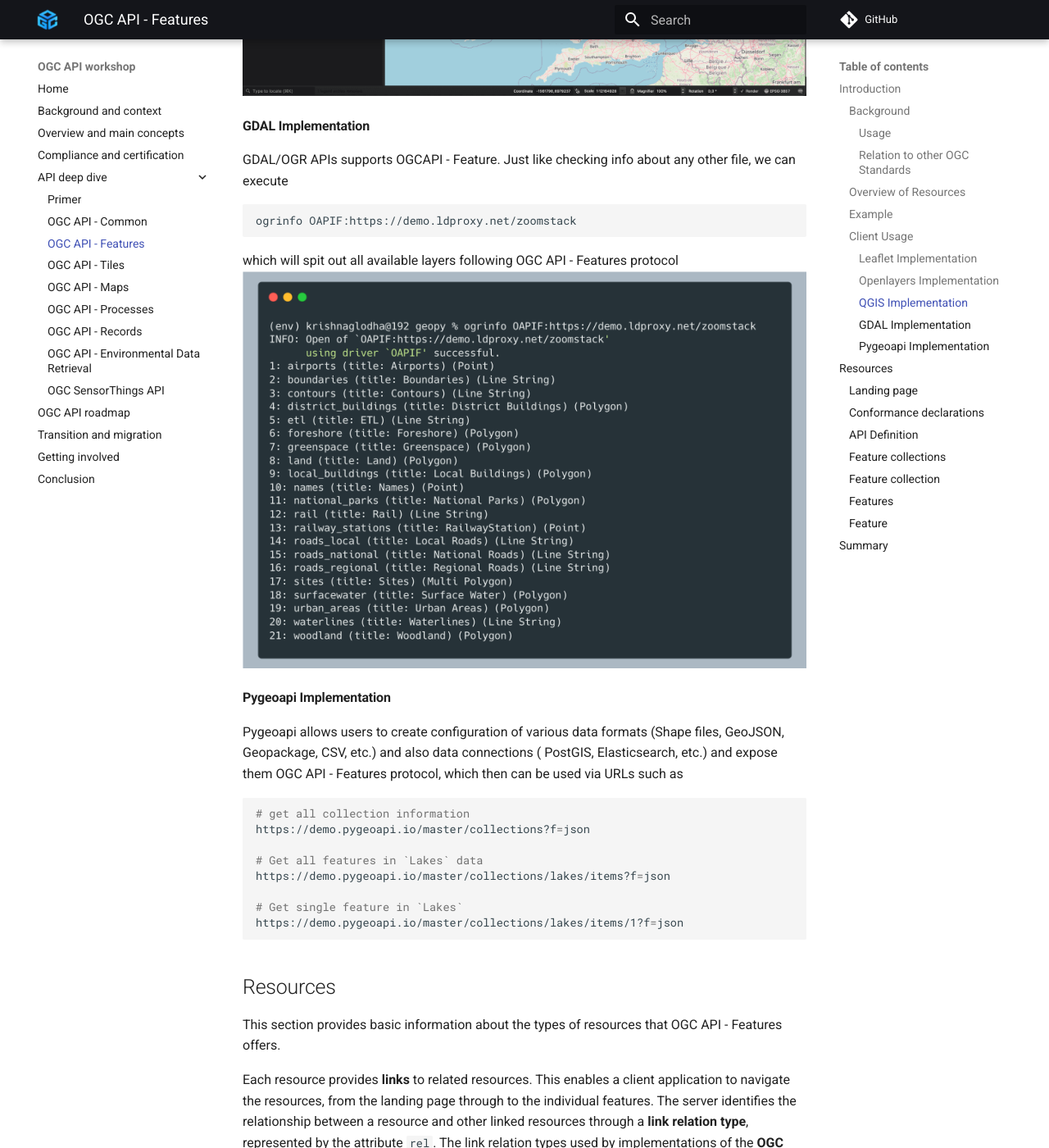
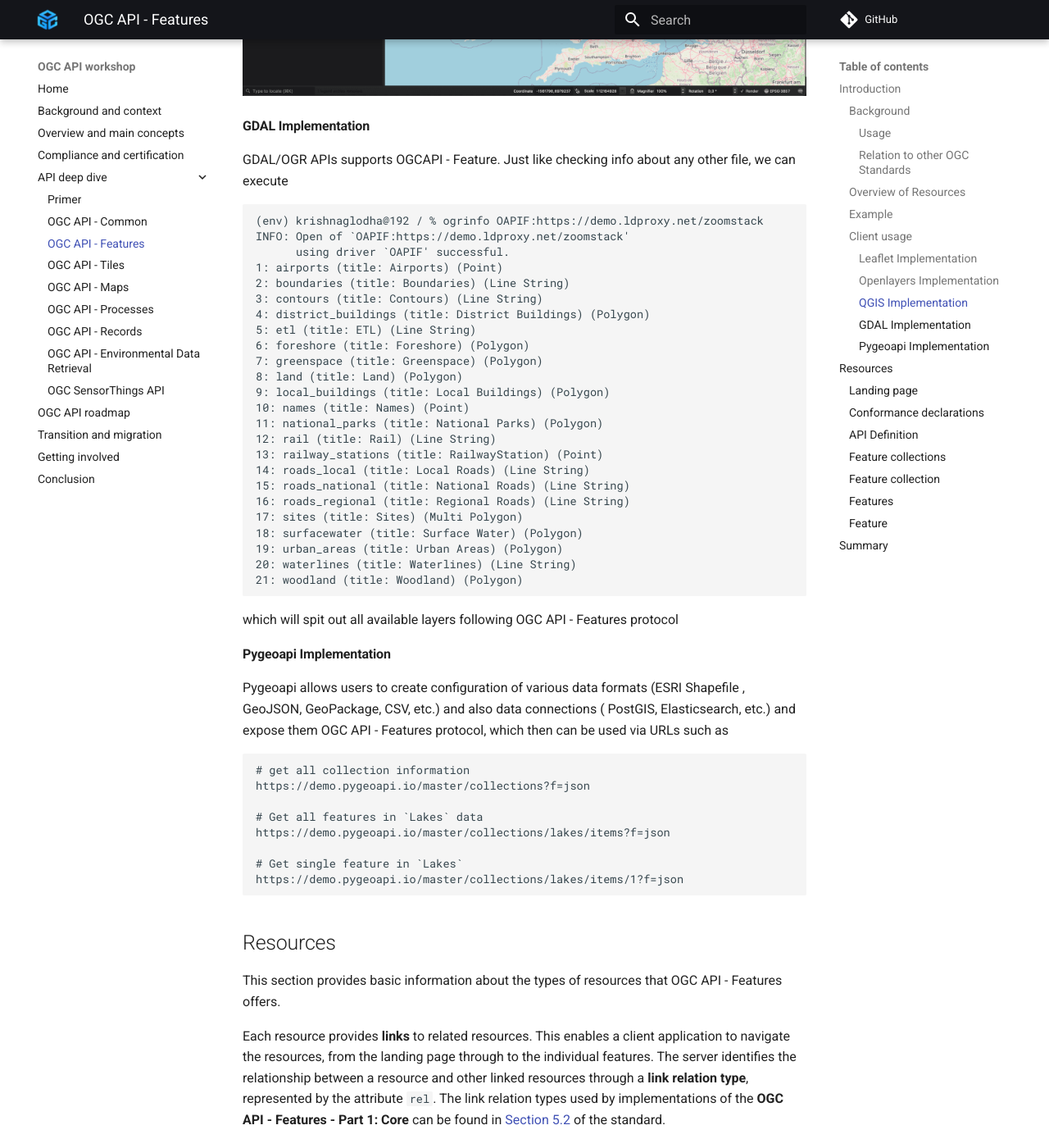
Before and after one commit to opengeospatial/ogcapi-workshop, an MkDocs documentation site: the page built from workshop/content/docs/api-deep-dive/features.md, in a window 1280 px wide and 1400 px high, scrolled down 6582 px. Shown: the whole window at 82% size. Built offline with MkDocs 1.6.1 and Material for MkDocs 9.7.7, drawn with Linux system fonts in a browser that asks for light colours; comment, search, counter and statistics services are not loaded; some of the changed text lies outside the part shown.

Commit message:
updated as per comments

````diff
--- a/workshop/content/docs/api-deep-dive/features.md
+++ b/workshop/content/docs/api-deep-dive/features.md
@@ -174,17 +174,17 @@
 A client application can then retrieve the GeoJSON document and display
 or process it.
 
-### Client Usage
+### Client usage
 
 Various clients/softwares supports OGC API- Features, You can checkout latest list [here](https://github.com/opengeospatial/ogcapi-features/blob/master/implementations/clients/README.md)
 
-In this workshop we'll check a client example ( leaflet and Openlayers ), Software example (QGIS), Native API example (GDAL) and also server example ( PygeoAPI )
+In this workshop we'll check a client example ( Leaflet and OpenLayers ), Software example (QGIS), Native API example (GDAL) and also server example ( pygeoapi )
 
 #### Leaflet Implementation
 
-Leaflet supports reading and implementing GeoJSON by default, thus just like any other  file or API which spits out data as GeoJSON, OGC API - Features can also be expose data as GeoJSON, by passing `f=json` in the string and then it can be utilized in Front end my adding following code block
+Leaflet supports reading and implementing GeoJSON by default, thus just like any other  file or API which spits out data as GeoJSON, OGC API - Features can also be expose data as GeoJSON, by passing `f=json` in the string and then it can be utilized in Front end my adding following code block via the front end by adding the following code:
 
-```JavaScript
+```javascript
 fetch('https://demo.ldproxy.net/zoomstack/collections/airports/items?limit=100', {
     headers: {
       'Accept': 'application/geo+json'
@@ -197,7 +197,7 @@
 
 Leaflet also has an [external plugin](https://gitlab.com/IvanSanchez/leaflet.featuregroup.ogcapi) which allows OGCAPI-Features to be used right out of the box
 
-```JavaScript
+```javascript
 // Import following in <head> tag
 //   <script src='https://unpkg.com/leaflet-featuregroup-ogcapi@0.1.0/Leaflet.FeatureGroup.OGCAPI.js'></script>
 
@@ -213,7 +213,7 @@
 
 Just like Leaflet.js, [Openlayers](https://openlayers.org/) also understands the GeoJSON format by default. Thus OGC API- Features can by used in it right out of the bat
 
-```JavaScript
+```javascript
 fetch('https://demo.ldproxy.net/zoomstack/collections/airports/items?limit=100', {
     headers: {
       'Accept': 'application/geo+json'
@@ -248,17 +248,40 @@
 
 GDAL/OGR APIs supports OGCAPI - Feature. Just like checking info about any other file, we can execute
 
-```bash
-ogrinfo OAPIF:https://demo.ldproxy.net/zoomstack
+```curl
+(env) krishnaglodha@192 / % ogrinfo OAPIF:https://demo.ldproxy.net/zoomstack
+INFO: Open of `OAPIF:https://demo.ldproxy.net/zoomstack'
+      using driver `OAPIF' successful.
+1: airports (title: Airports) (Point)
+2: boundaries (title: Boundaries) (Line String)
+3: contours (title: Contours) (Line String)
+4: district_buildings (title: District Buildings) (Polygon)
+5: etl (title: ETL) (Line String)
+6: foreshore (title: Foreshore) (Polygon)
+7: greenspace (title: Greenspace) (Polygon)
+8: land (title: Land) (Polygon)
+9: local_buildings (title: Local Buildings) (Polygon)
+10: names (title: Names) (Point)
+11: national_parks (title: National Parks) (Polygon)
+12: rail (title: Rail) (Line String)
+13: railway_stations (title: RailwayStation) (Point)
+14: roads_local (title: Local Roads) (Line String)
+15: roads_national (title: National Roads) (Line String)
+16: roads_regional (title: Regional Roads) (Line String)
+17: sites (title: Sites) (Multi Polygon)
+18: surfacewater (title: Surface Water) (Polygon)
+19: urban_areas (title: Urban Areas) (Polygon)
+20: waterlines (title: Waterlines) (Line String)
+21: woodland (title: Woodland) (Polygon)
 ```
 which will spit out all available layers following OGC API - Features protocol
-![gdal](../assets/images/gdal.png){width="100.0%"}
 
 #### Pygeoapi Implementation
 
-Pygeoapi allows users to create configuration of various data formats (Shape files, GeoJSON, Geopackage, CSV, etc.) and also data connections ( PostGIS, Elasticsearch, etc.) and expose them OGC API - Features protocol, which then can be used via URLs such as
+Pygeoapi allows users to create configuration of various data formats (ESRI Shapefile
+, GeoJSON, GeoPackage, CSV, etc.) and also data connections ( PostGIS, Elasticsearch, etc.) and expose them OGC API - Features protocol, which then can be used via URLs such as
 
-```bash
+```curl
 
 # get all collection information
 https://demo.pygeoapi.io/master/collections?f=json
````
